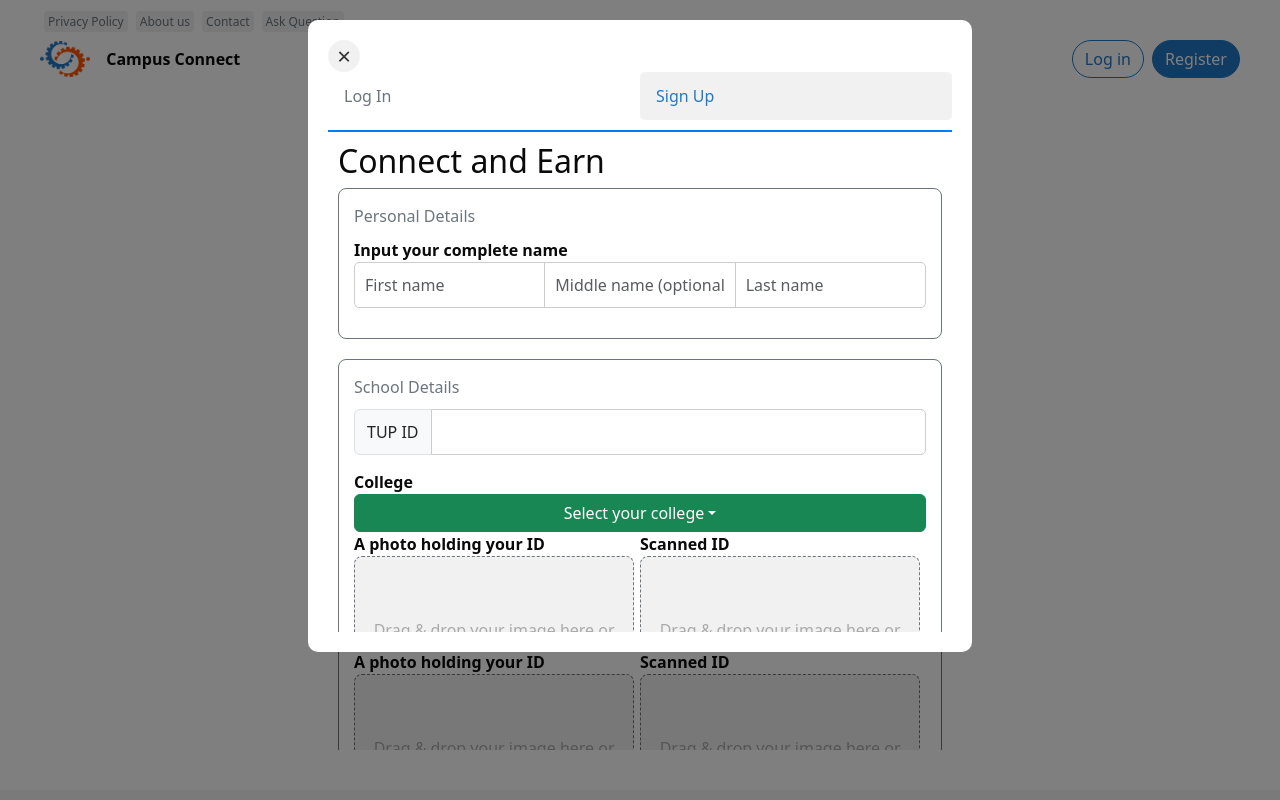
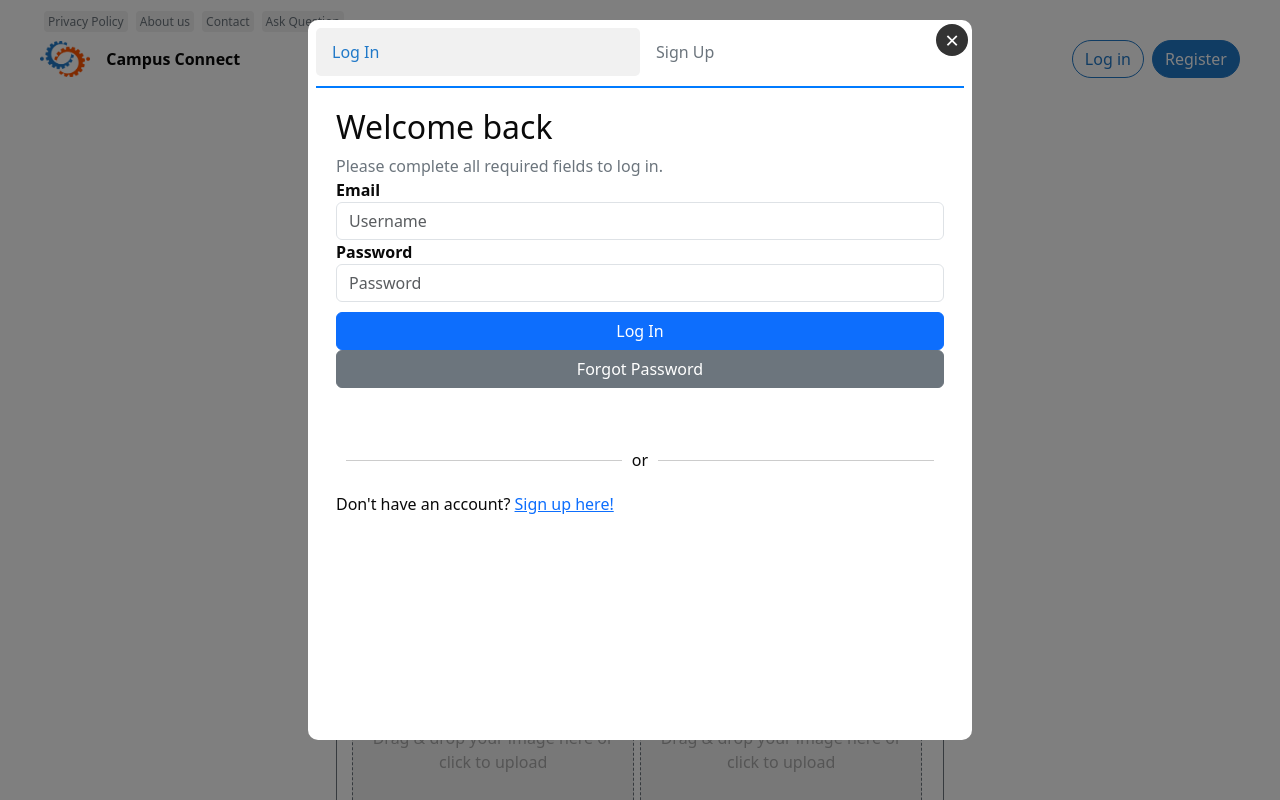
Before and after one commit to lmbsumatra/campus-connect-userside, a React (Create React App) app: page /login-signup in a window 1280 px wide. Both pictures are taken after a click on the button "Log in". Shown: the top 800 px of the page. Built offline with nearby package versions, Linux system fonts and the light colour scheme.

Commit message:
:: added pansamantalang localstorage sa navbar

```diff
--- a/src/components/navbar/dropdown/UserDropdown.jsx
+++ b/src/components/navbar/dropdown/UserDropdown.jsx
@@ -6,7 +6,7 @@ import MyPostsIcon from "../../../assets/images/icons/post.svg";
 import LogoutIcon from "../../../assets/images/icons/logout.svg";
 import "./style.css";
 
-const UserDropdown = ({ showDropdown, toggleDropdown, handleClick }) => {
+const UserDropdown = ({ showDropdown, toggleDropdown, handleClick, handleLogout }) => {
   return (
     <div className="nav-item">
       <a className="icon-link" href="#" onClick={toggleDropdown}>
@@ -56,7 +56,7 @@ const UserDropdown = ({ showDropdown, toggleDropdown, handleClick }) => {
               </div>
               <h6>My Posts</h6>
             </button>
-            <button className="dropdown-btn" onClick={handleClick}>
+            <button className="dropdown-btn" onClick={() => { toggleDropdown(); handleLogout(); }}>
               <div className="icon">
                 <img src={LogoutIcon} alt="Logout" />
               </div>
--- a/src/components/navbar/navbar/NavBar2.jsx
+++ b/src/components/navbar/navbar/NavBar2.jsx
@@ -20,6 +20,10 @@ const NavBar2 = () => {
   const location = useLocation();
 
   useEffect(() => {
+    const token = localStorage.getItem('token');
+    setIsLoggedIn(!!token); // pansamantala lang, di ko pa magawa yung auth eh
+    setShowLoginSignUp(false);
+
     const path = location.pathname;
     if (path === "/shop") {
       setActiveTab("Shop");
@@ -56,6 +60,12 @@ const NavBar2 = () => {
 
   const closeLoginSignUp = () => {
     setShowLoginSignUp(false);
+  };
+
+  const handleLogout = () => {
+    localStorage.removeItem('token'); // Remove token on logout
+    setIsLoggedIn(false); // Update logged-in state
+    navigate('/'); // Optionally redirect to home page
   };
 
   return (
@@ -111,6 +121,7 @@ const NavBar2 = () => {
                   showDropdown={showDropdown}
                   toggleDropdown={toggleDropdown}
                   handleClick={handleAuth}
+                  handleLogout={handleLogout} // Pass the handleLogout function
                 />
               </div>
             ) : (
@@ -166,7 +177,7 @@ const NavBar2 = () => {
 
       {showLoginSignUp && (
         <div className="overlay">
-          <LoginSignUp tab={"registerTab"} onClose={closeLoginSignUp} />
+          <LoginSignUp tab={authTab} onClose={closeLoginSignUp} />
         </div>
       )}
     </div>
--- a/src/pages/public/login-signup/LoginSignup.js
+++ b/src/pages/public/login-signup/LoginSignup.js
@@ -1,4 +1,4 @@
-import React, { useState, useEffect } from "react";
+import React, { useState, useEffect, useRef } from "react";
 import { useNavigate } from "react-router-dom";
 import "./loginSignupStyle.css";
 import { GoogleLogin } from "@react-oauth/google";
@@ -11,6 +11,12 @@ const LoginSignUp = ({ tab, onClose }) => {
   const [uploadedImage, setUploadedImage] = useState(null);
   const [uploadedId, setUploadedId] = useState(null);
   const [selectedCollege, setSelectedCollege] = useState("Select your college");
+  const [imageTouched, setImageTouched] = useState(false);
+  const [idTouched, setIdTouched] = useState(false);
+  const [collegeTouched, setCollegeTouched] = useState(false);
+  const [inputWarning, setInputWarning] = useState(false);
+  const [errorMessage, setErrorMessage] = useState("");
+  const errorRef = useRef(null);
 
   // User data state
   const [userData, setUserData] = useState({
@@ -38,9 +44,16 @@ const LoginSignUp = ({ tab, onClose }) => {
     setAuthTab(tab);
   }, [tab]);
 
+  useEffect(() => {
+    console.log(selectedCollege);
+  }, [selectedCollege, inputWarning]);
+
   const handleTabClick = (tab) => {
     setAuthTab(tab);
     resetForm();
+    setErrorMessage();
+    setIdTouched(false);
+    setImageTouched(false);
   };
 
   const resetForm = () => {
@@ -60,7 +73,7 @@ const LoginSignUp = ({ tab, onClose }) => {
       password: false,
       firstName: false,
       lastName: false,
-      middleName: false,
+      // middleName: false,
       tupId: false,
       confirmPassword: false,
     });
@@ -70,15 +83,25 @@ const LoginSignUp = ({ tab, onClose }) => {
     const file = e.target.files[0];
     if (file) {
       const reader = new FileReader();
-      reader.onloadend = () => setImage(reader.result.split(",")[1]); // Save only the base64 part
+      reader.onloadend = () => setImage(reader.result.split(",")[1]);
       reader.readAsDataURL(file);
     }
   };
 
+  const handleImageClick = () => {
+    setImageTouched(true);
+    document.getElementById("uploadImageInput").click();
+  };
+
+  const handleIdClick = () => {
+    setIdTouched(true);
+    document.getElementById("uploadIdInput").click();
+  };
+
   const handleSelectCollege = (eventKey) => {
     setSelectedCollege(eventKey);
+    setCollegeTouched(true);
   };
-
   const handleChange = (e) => {
     const { name, value } = e.target;
     setUserData((prevData) => ({ ...prevData, [name]: value }));
@@ -99,41 +122,65 @@ const LoginSignUp = ({ tab, onClose }) => {
   const responseMessage = async (response) => {
     const token = response.credential;
 
-    // Send the token to your backend for verification
     try {
       const res = await fetch("http://localhost:3001/user/google-login", {
         method: "POST",
         headers: {
           "Content-Type": "application/json",
         },
-        body: JSON.stringify({ token }), // Send the ID token
-        headers: { "Content-Type": "application/json" },
+        body: JSON.stringify({ token }),
       });
 
       if (res.ok) {
         const data = await res.json();
         console.log("Google login successful:", data);
-        // Handle successful login, e.g., store token and navigate
-        navigate("/admin/dashboard");
+        localStorage.setItem('token', data.token)
+        navigate("/");
       } else {
         const errorData = await res.json();
         console.error("Google login failed:", errorData);
-        // alert("Google login failed: " + errorData.message);
+        setErrorMessage(
+          errorData.message || "Google login failed. Please try again."
+        );
       }
     } catch (error) {
       console.error("Error logging in with Google:", error);
+      setErrorMessage(
+        "An unexpected error occurred during Google login. Please try again later."
+      );
     }
   };
-  const errorMessage = (error) => {
+
+  const errorGoogleMessage = (error) => {
     console.log(error);
+    setErrorMessage(
+      "An error occurred while processing the Google login. Please try again."
+    );
   };
 
   const handleRegisterSubmit = async (e) => {
     e.preventDefault();
-    console.log("Submitting registration form...");
+    setErrorMessage("");
+
+    if (
+      !userData.firstName ||
+      !userData.lastName ||
+      !userData.email ||
+      !userData.password ||
+      !userData.confirmPassword ||
+      !userData.tupId ||
+      !selectedCollege ||
+      !uploadedId ||
+      !uploadedImage
+    ) {
+      setErrorMessage("Please fill in all required fields."); // Set error message for missing fields
+      errorRef.current.scrollIntoView({ behavior: "smooth" }); // Scroll to error message
+      return;
+    }
 
     if (userData.password !== userData.confirmPassword) {
-      alert("Passwords do not match");
+      setErrorMessage("Passwords do not match");
+      errorRef.current.scrollIntoView({ behavior: "smooth" }); // Scroll to error message
       return;
     }
 
@@ -158,19 +205,26 @@ const LoginSignUp = ({ tab, onClose }) => {
       if (response.ok) {
         const data = await response.json();
         console.log("User registered successfully:", data);
-        navigate("/success");
+        alert("Registered Successfully");
       } else {
         const errorData = await response.json();
         console.error("Registration failed:", errorData);
+        setErrorMessage(
+          errorData.message || "Registration failed. Please try again."
+        );
+        errorRef.current.scrollIntoView({ behavior: "smooth" });
       }
     } catch (error) {
       console.error("Error submitting form:", error);
+      setErrorMessage("An unexpected error occurred. Please try again later.");
+      errorRef.current.scrollIntoView({ behavior: "smooth" });
     }
   };
 
   const handleLoginSubmit = async (e) => {
     e.preventDefault();
     console.log("Submitting login form...");
+    setErrorMessage("");
 
     try {
       const response = await fetch("http://localhost:3001/user/login", {
@@ -187,14 +241,16 @@ const LoginSignUp = ({ tab, onClose }) => {
       if (response.ok) {
         const data = await response.json();
         console.log("Login successful:", data);
-        navigate("/dashboard"); // Redirect to a dashboard or home page
+        localStorage.setItem('token', data.token)
+        navigate("/");
       } else {
         const errorData = await response.json();
         console.error("Login failed:", errorData);
-        // alert("Login failed: " + errorData.message);
+        setErrorMessage(errorData.message || "Login failed. Please try again.");
       }
     } catch (error) {
       console.error("Error logging in:", error);
+      setErrorMessage("An unexpected error occurred. Please try again later.");
     }
   };
 
@@ -226,6 +282,13 @@ const LoginSignUp = ({ tab, onClose }) => {
           {authTab === "loginTab" ? (
             <div className="auth-form">
               <h2>Welcome back</h2>
+              <span
+                className={`${errorMessage ? "text-danger" : "text-secondary"}`}
+              >
+                {errorMessage
+                  ? errorMessage
+                  : "Please complete all required fields to log in."}
+              </span>
               <div>
                 <label>Email</label>
                 <input
@@ -263,8 +326,7 @@ const LoginSignUp = ({ tab, onClose }) => {
                 </button>
                 <GoogleLogin
                   onSuccess={responseMessage}
-                  onError={errorMessage}
-                   redirectUri="http://localhost:3000"
+                  onError={errorGoogleMessage}
                 />
                 <div className="or-divider">
                   <span>or</span>
@@ -282,7 +344,14 @@ const LoginSignUp = ({ tab, onClose }) => {
             </div>
           ) : (
             <div className="auth-form">
-              <h2>Connect and Earn</h2>
+              <h2 ref={errorRef}>Connect and Earn</h2>
+              <span
+                className={`${errorMessage ? "text-danger" : "text-secondary"}`}
+              >
+                {errorMessage
+                  ? errorMessage
+                  : "Please complete all required fields to register."}
+              </span>
               <section className="personal-details bordered-section">
                 <p>Personal Details</p>
                 <label>Input your complete name</label>
@@ -303,10 +372,10 @@ const LoginSignUp = ({ tab, onClose }) => {
                     name="middleName"
                     value={userData.middleName}
                     onChange={handleChange}
-                    onBlur={() => handleBlur("middleName")}
+                    // onBlur={() => handleBlur("middleName")}
                     placeholder="Middle name (optional)"
                     className="form-control"
-                    style={{ borderColor: getBorderColor("middleName") }}
+                    // style={{ borderColor: getBorderColor("middleName") }}
                   />
                   <input
                     type="text"
@@ -337,12 +406,20 @@ const LoginSignUp = ({ tab, onClose }) => {
                     required
                   />
                 </div>
+                <div>
                   <label>College</label>
                   <Dropdown onSelect={handleSelectCollege}>
                     <Dropdown.Toggle
                       id="college-dropdown"
                       variant="success"
                       className="w-100"
+                      style={{
+                        borderColor:
+                          collegeTouched === false &&
+                          selectedCollege === "Select your college"
+                            ? "red"
+                            : "",
+                      }}
                     >
                       {selectedCollege}
                     </Dropdown.Toggle>
@@ -355,15 +432,18 @@ const LoginSignUp = ({ tab, onClose }) => {
                       <Dropdown.Item eventKey="COS">COS</Dropdown.Item>
                     </Dropdown.Menu>
                   </Dropdown>
+                </div>
 
                 <div className="image-upload-group">
                   <div>
                     <label>A photo holding your ID</label>
                     <div
                       className="upload-box"
-                      onClick={() =>
-                        document.getElementById("uploadImageInput").click()
-                      }
+                      onClick={handleImageClick}
+                      style={{
+                        borderColor:
+                          imageTouched && uploadedImage === null ? "red" : "",
+                      }}
                     >
                       {uploadedImage ? (
                         <img
@@ -389,9 +469,11 @@ const LoginSignUp = ({ tab, onClose }) => {
                     <label>Scanned ID</label>
                     <div
                       className="upload-box"
-                      onClick={() =>
-                        document.getElementById("uploadIdInput").click()
-                      }
+                      onClick={handleIdClick}
+                      style={{
+                        borderColor:
+                          idTouched && uploadedId === null ? "red" : "",
+                      }}
                     >
                       {uploadedId ? (
                         <img
--- a/src/pages/public/login-signup/loginSignupStyle.css
+++ b/src/pages/public/login-signup/loginSignupStyle.css
@@ -1,31 +1,36 @@
 .auth-container {
-  max-width: 664px; /* Define a max width */
+  max-width: 664px;
   margin: 20px auto;
-  padding: 20px;
+  padding: 8px;
   border-radius: 10px;
   background-color: white;
+  height: 90vh;
+  overflow: hidden;
+  position: relative;
 }
 
 .auth-scrollable {
-  max-height: 500px;
+  height: calc(100% - 100px);
   overflow-y: auto;
-  padding: 10px;
+  padding: 20px;
 }
 
 .close-button {
-  /* float: right; */
+  position: absolute;
+  top: 4px;
+  right: 4px;
   padding: 16px;
   height: 24px;
   width: 24px;
-  background-color: var(--clr-muted);
+  background-color: #333;
   border-radius: 100%;
   font-size: 24px;
   cursor: pointer;
-  color: #333;
+  color: #ffffff;
   display: flex;
   justify-content: center;
   align-items: center;
-  line-height: 2;
+
 }
 
 .tab-buttons {
```
Also changed, not shown: 1 other file (tests, documents, lock files or other folders). Lines whose indentation alone changed are shown as unchanged.
